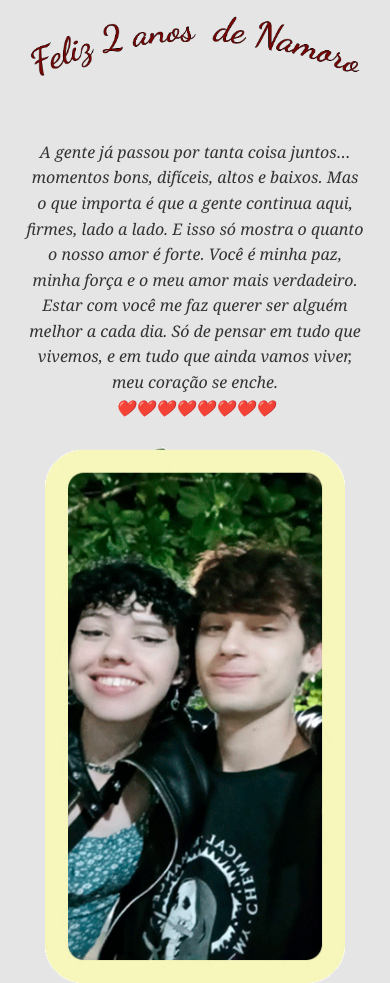
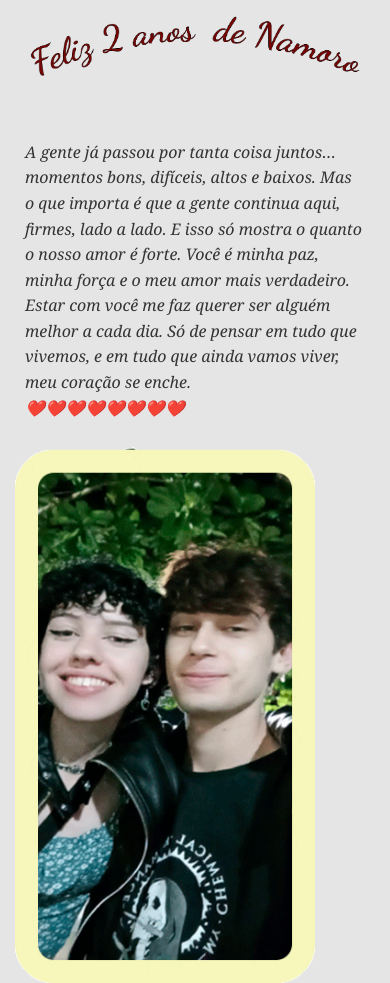
Before and after one commit to Adolpho-dot/Siteaniversario, a plain HTML site: page index.html in a window 390 px wide. Shown: the top 983 px of the page. Drawn offline with Linux system fonts and the light colour scheme.

Commit message:
Update style.css

```diff
--- a/style.css
+++ b/style.css
@@ -84,15 +84,6 @@ body {
 .mural4 {
   transform: rotate(5deg);
 }
-
-/* 📱 Responsividade para telas menores */
-@media (max-width: 500px) {
-  .linha {
-    flex-direction: column;
-    align-items: center;
-    text-align: center;
-  }
-
   .linha-texto-foto,
   .linha-foto-texto {
     flex-direction: column;
```
